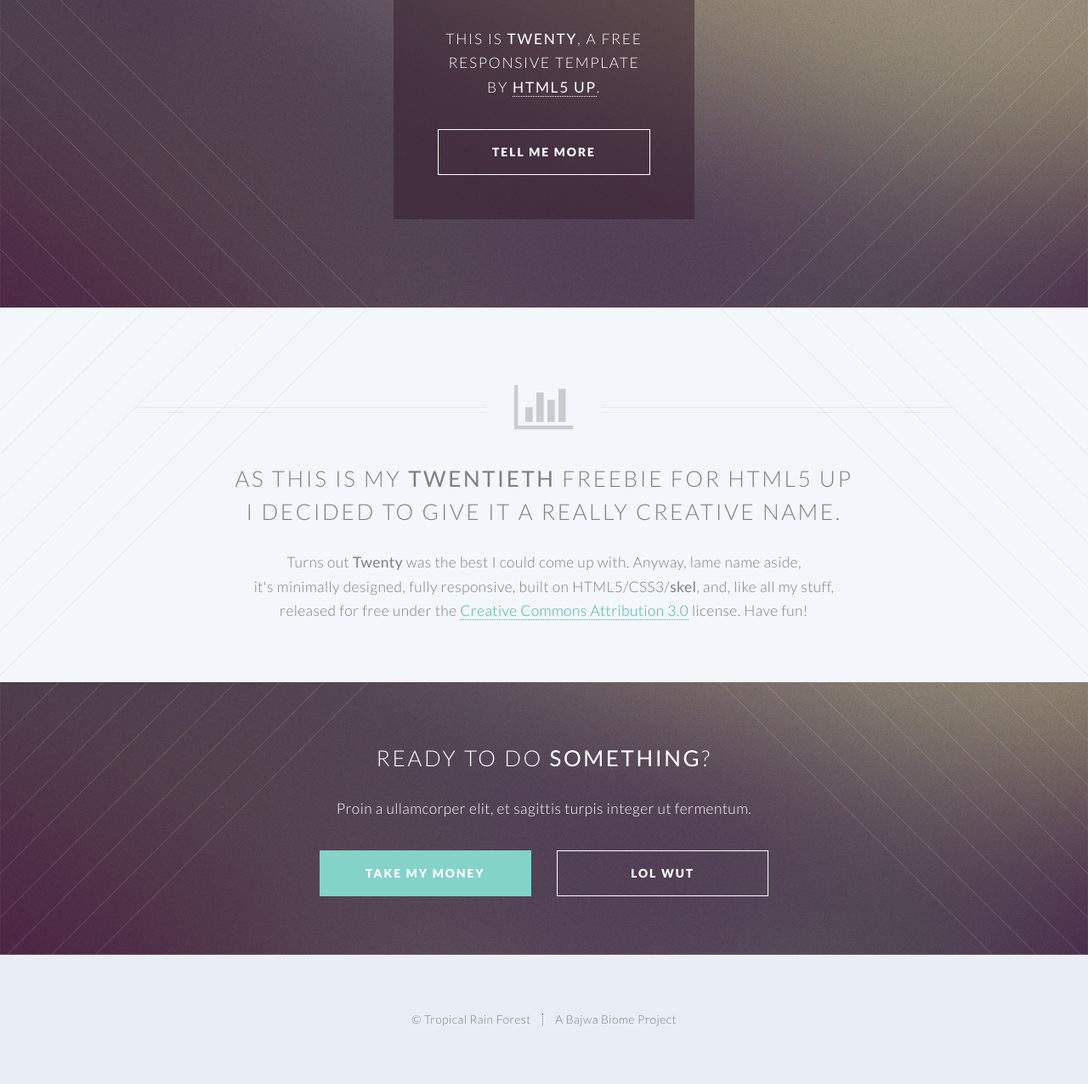
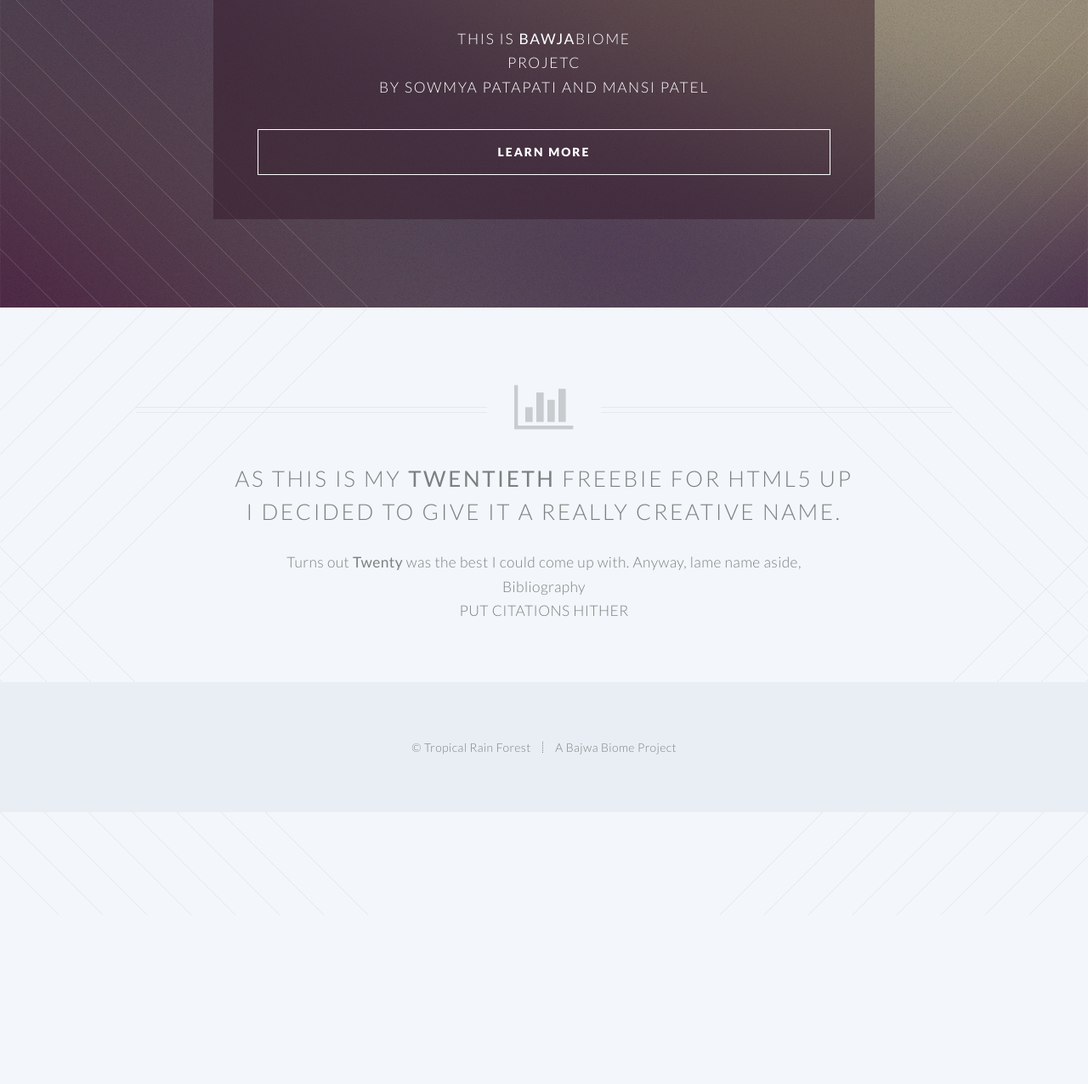
Before and after one commit to TropicalRainForest/tropical-rain-forest, a plain HTML site: page index.html in a window 1280 px wide. Shown: the part 238-1514 px from the top of the page at 85% size. After the commit the page ends 1315 px from the top, so only its background shows below. Drawn offline with Linux system fonts and the light colour scheme.

Commit message:
Update index.html

```diff
--- a/index.html
+++ b/index.html
@@ -9,6 +9,7 @@
 
 	</head>
 	<body class="index">
+
 		<div id="page-wrapper">
 
 			<!-- Header -->
@@ -36,17 +37,18 @@
 					-->
 					<div class="inner">
 
+
 						<header>
-							<h2>TWENTY</h2>
+							<h2>Tropical Rain Forest</h2>
 						</header>
-						<p>This is <strong>Twenty</strong>, a free
+						<p>This is <strong>Bawja</strong>Biome
 						<br />
-						responsive template
+					        Projetc
 						<br />
-						by <a href="http://html5up.net">HTML5 UP</a>.</p>
+						by Sowmya Patapati and Mansi Patel</p>
 						<footer>
 							<ul class="buttons vertical">
-								<li><a href="#main" class="button fit scrolly">Tell Me More</a></li>
+								<li><a href="#main" class="button fit scrolly">Learn More</a></li>
 							</ul>
 						</footer>
 
@@ -64,29 +66,13 @@
 						I decided to give it a really creative name.</h2>
 						<p>Turns out <strong>Twenty</strong> was the best I could come up with. Anyway, lame name aside,
 						<br />
-						it's minimally designed, fully responsive, built on HTML5/CSS3/<strong>skel</strong>,
-						and, like all my stuff,
+						Bibliography
 						<br />
-						released for free under the <a href="http://html5up.net/license">Creative Commons Attribution 3.0</a> license. Have fun!</p>
+						PUT CITATIONS HITHER</p>
 					</header>
 
 
 
-			<!-- CTA -->
-				<section id="cta">
-
-					<header>
-						<h2>Ready to do <strong>something</strong>?</h2>
-						<p>Proin a ullamcorper elit, et sagittis turpis integer ut fermentum.</p>
-					</header>
-					<footer>
-						<ul class="buttons">
-							<li><a href="#" class="button special">Take My Money</a></li>
-							<li><a href="#" class="button">LOL Wut</a></li>
-						</ul>
-					</footer>
-
-				</section>
 
 			<!-- Footer -->
 				<footer id="footer">
```
